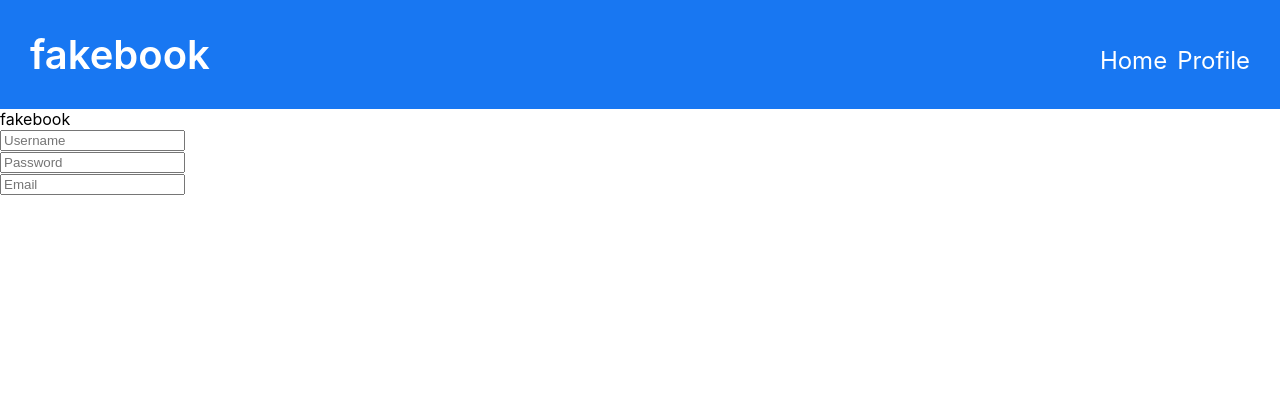
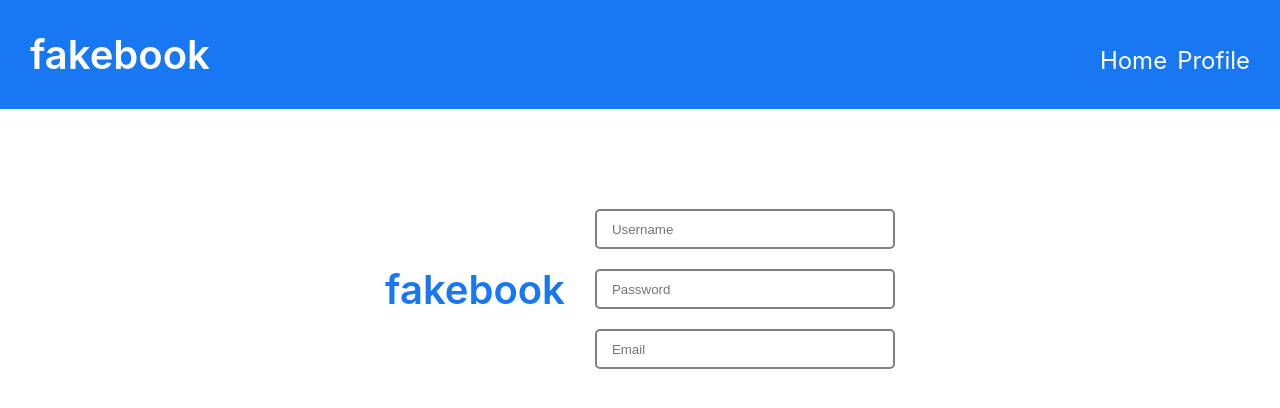
Before and after one commit to ArnauOriol/202209-w7chwe-arnau-oriol-front, a React (Create React App) app: page / in a window 1280 px wide. Shown: the top 408 px of the page. Built offline with nearby package versions, Linux system fonts and the light colour scheme; no server answers.

Commit message:
Add RegisterFormStyled component

```diff
--- a/src/components/RegisterForm/RegisterForm.tsx
+++ b/src/components/RegisterForm/RegisterForm.tsx
@@ -1,6 +1,7 @@
 import { useState } from "react";
 import useUser from "../../hooks/useUser";
 import { UserRegisterData } from "../../types/types";
+import RegisterFormStyled from "./RegisterFormStyled";
 
 const RegisterForm = (): JSX.Element => {
   const { registerUser } = useUser();
@@ -33,9 +34,12 @@ const RegisterForm = (): JSX.Element => {
   };
 
   return (
-    <>
+    <RegisterFormStyled className="container">
       <span className="register-form__logo">fakebook</span>
-      <form onSubmit={(event) => handleSubmit(event)}>
+      <form
+        onSubmit={(event) => handleSubmit(event)}
+        className="register-form__wrapper"
+      >
         <div className="register-form__input">
           <input
             type="text"
@@ -79,7 +83,7 @@ const RegisterForm = (): JSX.Element => {
           <label className="register-form__label" htmlFor="email"></label>
         </div>
       </form>
-    </>
+    </RegisterFormStyled>
   );
 };
 
--- /dev/null
+++ b/src/components/RegisterForm/RegisterFormStyled.tsx
@@ -0,0 +1,46 @@
+import styled from "styled-components";
+
+const RegisterFormStyled = styled.div`
+  margin: 30px;
+  display: flex;
+  flex-direction: column-reverse;
+  justify-content: center;
+  @media (min-width: 600px) {
+    margin-top: 100px;
+    flex-direction: row;
+  }
+  .register-form {
+    &__logo {
+      color: #1877f2;
+      font-size: 40px;
+      font-weight: 600;
+      margin-top: 20px;
+      align-self: center;
+      @media (min-width: 600px) {
+        margin-right: 30px;
+        margin-top: 0;
+      }
+    }
+    &__wrapper {
+      display: flex;
+      flex-direction: column;
+      gap: 20px;
+      @media (min-width: 600px) {
+        width: 300px;
+      }
+    }
+    &__input {
+    }
+    &__field {
+      width: 100%;
+      border: 2px solid #808080;
+      border-radius: 5px;
+      height: 40px;
+      padding: 15px;
+    }
+    &__label {
+    }
+  }
+`;
+
+export default RegisterFormStyled;
--- a/src/index.css
+++ b/src/index.css
@@ -7,12 +7,6 @@ body {
 
 * {
   box-sizing: border-box;
-}
-
-*,
-*:before,
-*:after {
-  box-sizing: inherit;
 }
 
 body,
```
